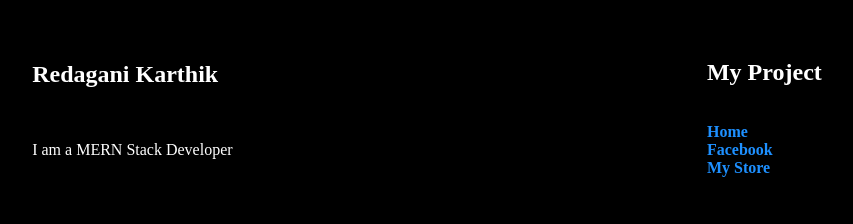
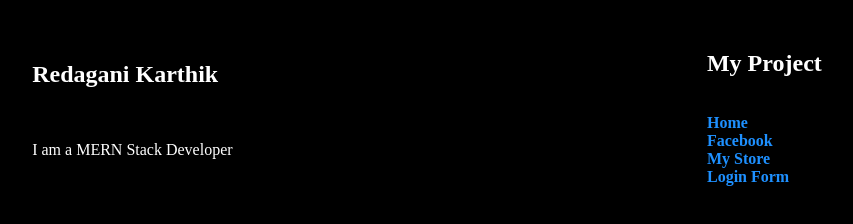
Before and after one commit to Karthikredagani/karthikredagani.github.io, a plain HTML site: page Git/index.html in a window 1280 px wide. Shown: the whole page, without its empty margins (213-1066 px from the left). Drawn offline with Linux system fonts and the light colour scheme.

Commit message:
Update index.html

```diff
--- a/Git/index.html
+++ b/Git/index.html
@@ -33,8 +33,8 @@
 
     <a href="#">Home</a><br>
     <a href="https://karthikredagani.github.io/Git/scriptfolder/index.htm">Facebook</a><br>
-    <a href="https://karthikredagani.github.io/ecomm-react/">My Store</a>
-
+    <a href="https://karthikredagani.github.io/ecomm-react/">My Store</a><br>
+        <a href="https://karthikredagani.github.io/myapp/">Login Form</a>
         </div>
         </div>
 </body>
```
